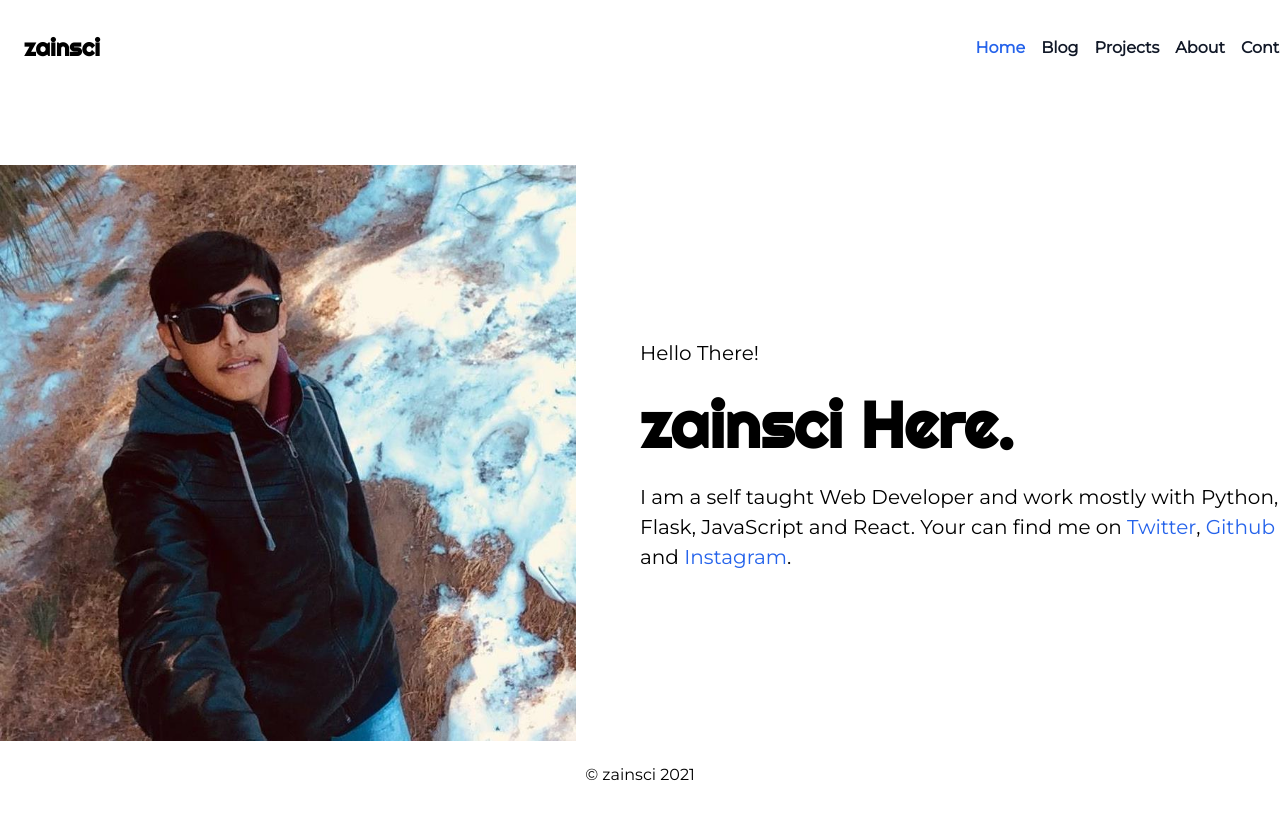
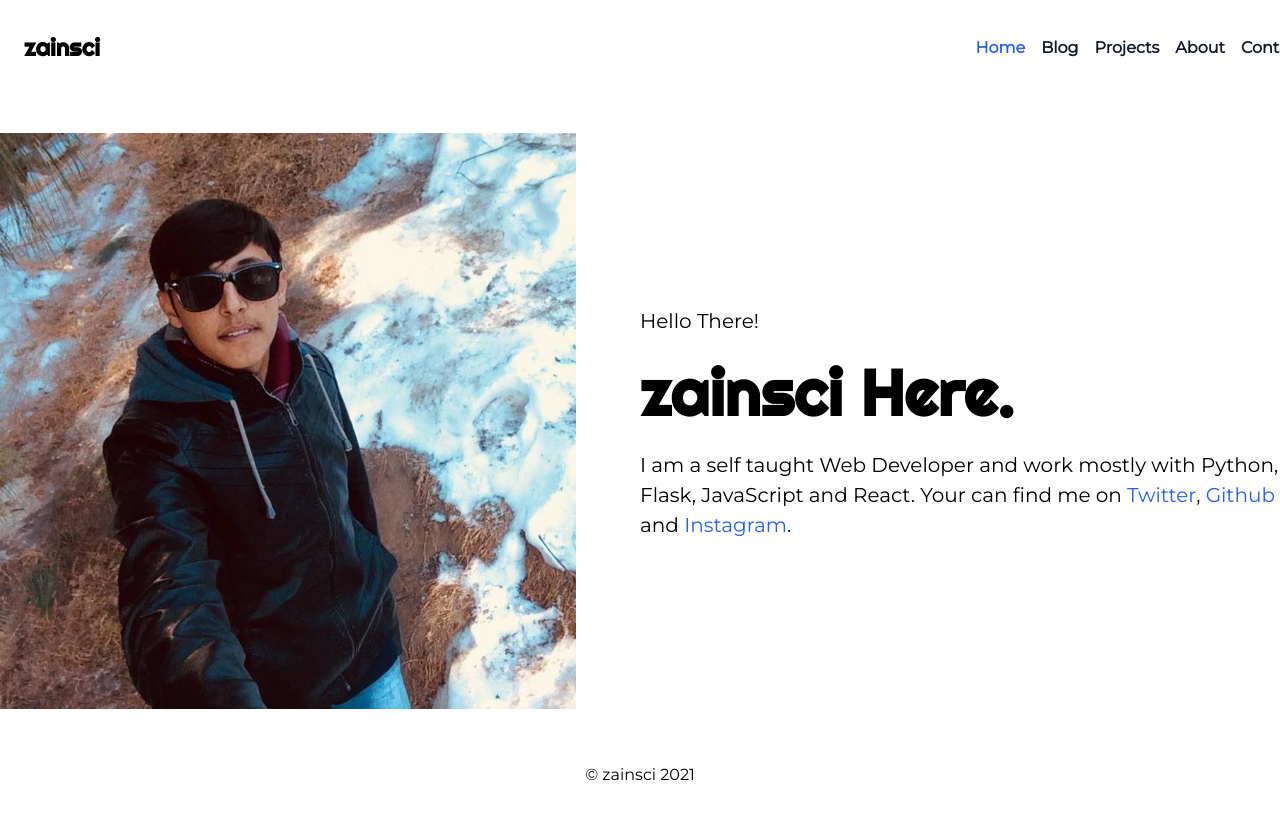
Before and after one commit to zainsci/zainsci.dev, a Next.js app: page / in a window 1280 px wide. Shown: the top 814 px of the page. Built offline with nearby package versions, Linux system fonts and the light colour scheme.

Commit message:
remove Padding Bottom

```diff
--- a/styles/pages/_index.scss
+++ b/styles/pages/_index.scss
@@ -6,7 +6,6 @@
   align-items: center;
   max-width: $maxWidth-lg;
   margin: 0 auto;
-  padding: $spacing6 0;
 
   &__left {
     width: 50%;
```
